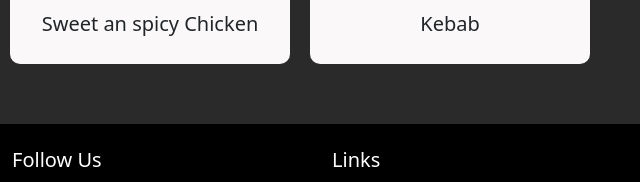
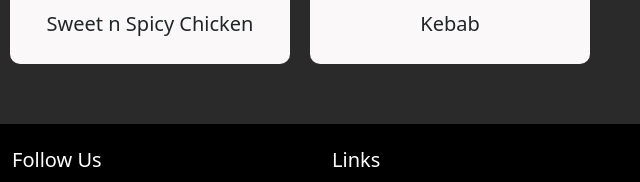
Before and after one commit to amanambekar/Bombay-Fusion, a plain HTML site: page menu.html in a window 1280 px wide. Shown: the part 1593-1775 px from the top of the page, 640-1280 px from the left. Drawn offline with nearby package versions, Linux system fonts and the light colour scheme.

Commit message:
Update menu.html

```diff
--- a/menu.html
+++ b/menu.html
@@ -82,7 +82,7 @@
          </div>
          <div class="menu-items">
             <img src="media/dish11.png" alt="">
-            <h5>Sweet an spicy Chicken</h5>
+            <h5>Sweet n Spicy Chicken</h5>
          </div>
          <div class="menu-items">
             <img src="media/dish12.png" alt="">
```
